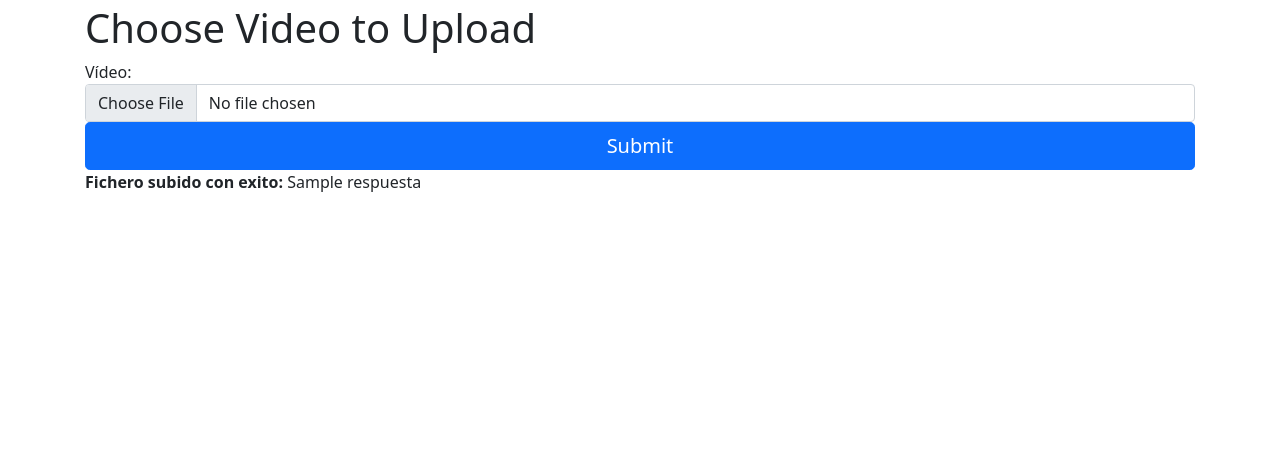
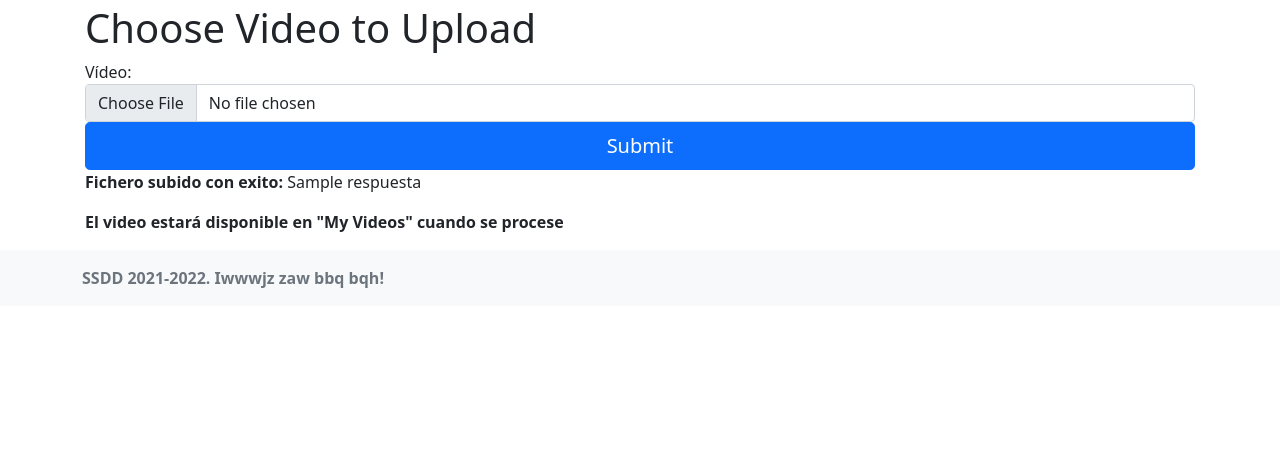
Before and after one commit to carlos-or5/SSDD, a Flask app: template frontend/app/templates/uploadvideo.html in a window 1280 px wide. Shown: the part 56-530 px from the top of the page. Run offline with Flask 2, Linux system fonts and the light colour scheme; the template is opened without the code that fills it: most values are stand-ins (such as "Sample title", 1, 10 or a date in 2020); some libraries are stand-ins or nearby versions.

Commit message:
Borrado videos

```diff
--- a/frontend/app/templates/showvideostable.html
+++ b/frontend/app/templates/showvideostable.html
@@ -16,6 +16,7 @@
   <tr>
     <th>Video ID</th>
     <th>Filename</th>
+    <th>Eliminar</th>
   </tr>
 
   <!-- Para cada video videoid, filename anadir una columna a la tabla -->
@@ -24,8 +25,7 @@
   <tr>
     <td><a href="{{ url_for('showfaces', videoid=videoid) }}">{{ videoid }}</a></td>
     <td>{{ filename }}</td>
-    <a href="{{ url_for('deletevideo', videoid=videoid) }}">
-      <input type="image" src="/static/eliminar.png" width="300" height="200"/>
+    <td><a href="{{ url_for('deletevideo', videoid=videoid) }}"><img src="/static/eliminar.png" width="45" height="30"/></a></td>
    </a>
   </tr>
   {% endfor %}
--- a/frontend/app/templates/uploadvideo.html
+++ b/frontend/app/templates/uploadvideo.html
@@ -13,6 +13,7 @@
     <button class="w-100 btn btn-lg btn-primary" type="submit" type="submit">Submit</button>
 </form>
 {% if respuesta %}
-    <p class="error"><strong>Fichero subido con exito:</strong> {{ respuesta }}
+    <p class="error"><strong>Fichero subido con exito:</strong> {{ respuesta }}</p>
+    <p class="error"><strong>El video estará disponible en "My Videos" cuando se procese</p>
 {% endif %}
 {% endblock %}
```
Also changed, not shown: frontend/app/static/eliminar.png (added).
